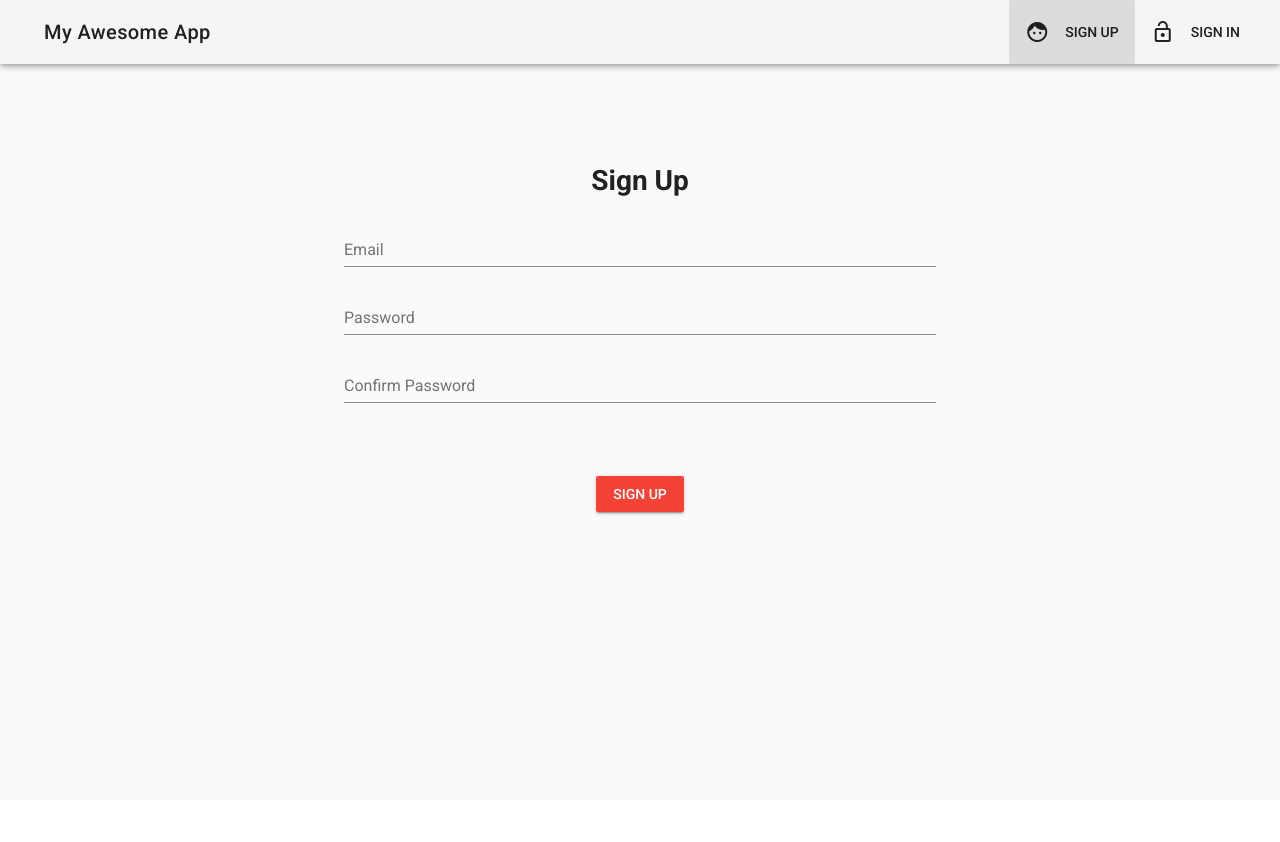
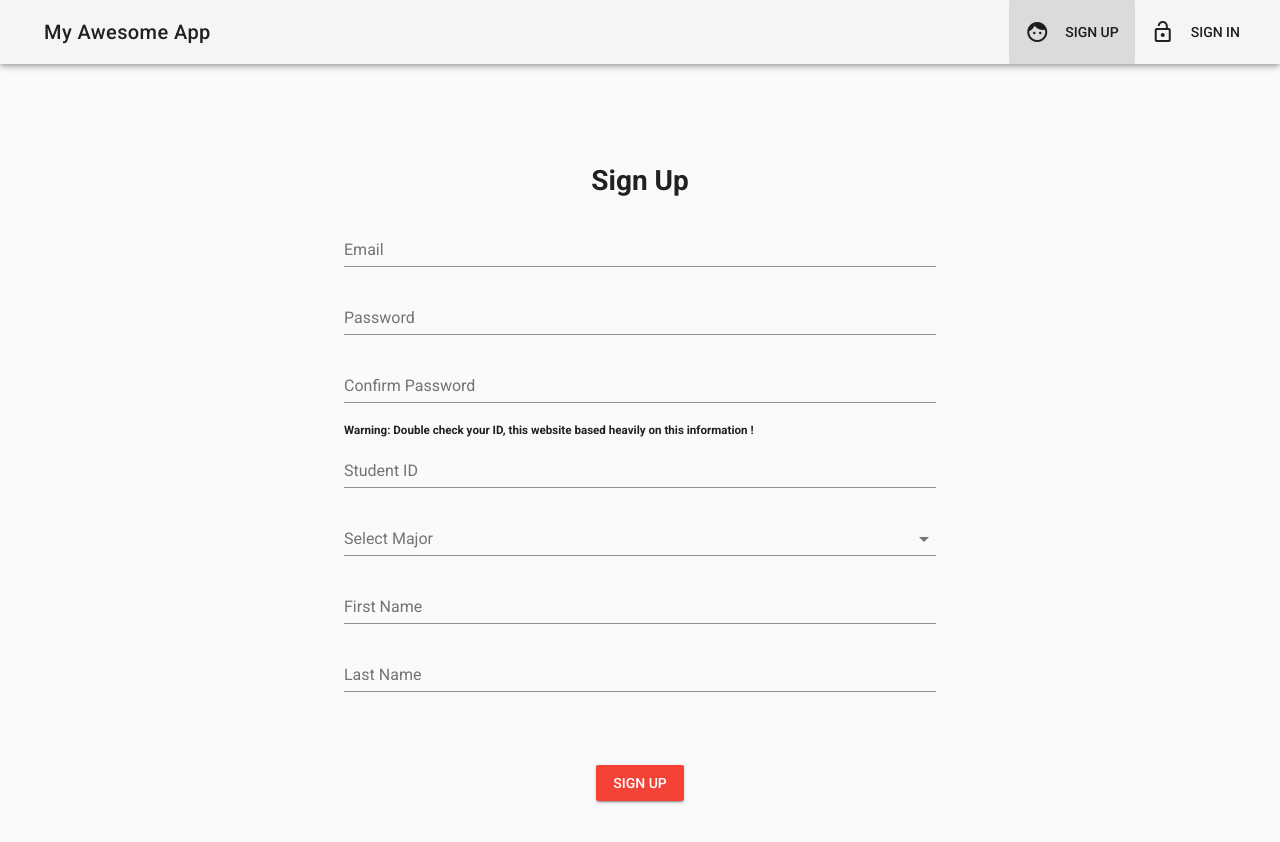
Before and after one commit to EFPs/Rapid2, a Vue app: page /signup in a window 1280 px wide. Shown: the top 842 px of the page. Before the commit the page ends 800 px from the top, so only its background shows below. Built offline with nearby package versions, Linux system fonts and the light colour scheme; no server answers.

Commit message:
Add Facebook and Google signIn, register page with,email,password,firstName,lastName,Major,SID. When signUp data DIDNT got save to firebase

```diff
--- a/src/components/Signin.vue
+++ b/src/components/Signin.vue
@@ -33,14 +33,21 @@
             <v-flex class="text-xs-center" mt-5>
               <v-btn color="primary" type="submit">Sign In</v-btn>
             </v-flex>
+
           </v-layout>
         </form>
+      </v-flex>
+      <v-flex class="text-xs-center" mt-5>
+        <v-btn dark true v-on:click="facebookSignIn" color="facebook" type="submit">Sign In using Facebook</v-btn>
+        <v-btn dark true v-on:click="googleSignIn" color="google" type="submit">Sign In using Google</v-btn>
       </v-flex>
     </v-layout>
   </v-container>
 </template>
 
 <script>
+import {faceProvider, auth, gooProvider} from '../firebase'
+
 export default {
   data () {
     return {
@@ -50,6 +57,12 @@ export default {
     }
   },
   methods: {
+    googleSignIn: function () {
+      auth.signInWithPopup(gooProvider).then((result) => { this.$store.dispatch('socialMediaSignUp', result.user) })
+    },
+    facebookSignIn: function () {
+      auth.signInWithPopup(faceProvider).then((result) => { this.$store.dispatch('socialMediaSignUp', result.user) })
+    },
     userSignIn () {
       this.$store.dispatch('userSignIn', { email: this.email, password: this.password })
     }
--- a/src/components/Signup.vue
+++ b/src/components/Signup.vue
@@ -18,6 +18,7 @@
                 label="Email"
                 id="email"
                 type="email"
+                color="textBox"
                 v-model="email"
                 required></v-text-field>
             </v-flex>
@@ -27,6 +28,7 @@
                 label="Password"
                 id="password"
                 type="password"
+                color="textBox"
                 v-model="password"
                 required></v-text-field>
             </v-flex>
@@ -36,10 +38,57 @@
                 label="Confirm Password"
                 id="confirmPassword"
                 type="password"
+                color="textBox"
                 required
                 v-model="passwordConfirm"
                 :rules="[comparePasswords]"
                 ></v-text-field>
+            </v-flex>
+            <v-flex>
+              <h5 color="red">Warning: Double check your ID, this website based heavily on this information !</h5>
+              <v-text-field
+                name="sid"
+                label="Student ID"
+                id="sid"
+                type="text"
+                color="textBox"
+                required
+                v-model="sid"
+              ></v-text-field>
+            </v-flex>
+            <v-flex xs6>
+              <v-select
+                name="major"
+                :items="majors"
+                v-model="major"
+                label="Select Major"
+                item-text="major"
+                color="textBox"
+                autocomplete
+                required
+              ></v-select>
+            </v-flex>
+            <v-flex>
+              <v-text-field
+                name="firstName"
+                label="First Name"
+                id="firstName"
+                type="text"
+                required
+                color="textBox"
+                v-model="firstName"
+              ></v-text-field>
+            </v-flex>
+            <v-flex>
+              <v-text-field
+                name="lastName"
+                label="Last Name"
+                id="lastName"
+                type="text"
+                required
+                color="textBox"
+                v-model="lastName"
+              ></v-text-field>
             </v-flex>
             <v-flex class="text-xs-center" mt-5>
               <v-btn color="primary" type="submit" :disabled="loading">Sign Up</v-btn>
@@ -55,10 +104,19 @@
 export default {
   data () {
     return {
+      major: '',
+      firstName: '',
+      lastName: '',
       email: '',
       password: '',
       passwordConfirm: '',
-      alert: false
+      alert: false,
+      sid: '',
+      majors: [
+        { major: 'ICCS' },
+        { major: 'ICMK' },
+        { major: 'ICPY' }
+      ]
     }
   },
   computed: {
@@ -77,7 +135,7 @@ export default {
       if (this.comparePasswords !== true) {
         return
       }
-      this.$store.dispatch('userSignUp', { email: this.email, password: this.password })
+      this.$store.dispatch('userSignUp', { email: this.email, password: this.password, firstName: this.firstName, lastName: this.lastName, sid: this.sid, major: this.major })
     }
   },
   watch: {
--- a/src/firebase.js
+++ b/src/firebase.js
@@ -14,3 +14,5 @@ firebase.initializeApp(config)
 export default firebase
 export const db = firebase.database()
 export const auth = firebase.auth()
+export const faceProvider = new firebase.auth.FacebookAuthProvider();
+export const gooProvider = new firebase.auth.GoogleAuthProvider();
--- a/src/main.js
+++ b/src/main.js
@@ -15,14 +15,20 @@ Vue.use(Vuetify, {
     error: "#f44336",
     warning: "#ffeb3b",
     info: "#2196f3",
-    success: "#4caf50"
+    success: "#4caf50",
+    facebook: "#3B5998",
+    google: "#db3236",
+    textBox: "#000000",
+    b: "#FFFFFF"
   }
 })
 
 Vue.config.productionTip = false
 
 const unsubscribe = firebase.auth()
+
 .onAuthStateChanged((firebaseUser) => {
+  console.log("User Changes")
   new Vue({
     el: '#app',
     router,
--- a/src/store/index.js
+++ b/src/store/index.js
@@ -1,7 +1,8 @@
 import Vue from 'vue'
 import Vuex from 'vuex'
-import firebase from '@/firebase'
+// import firebase from '@/firebase'
 import router from '@/router'
+import {auth, db} from '../firebase'
 
 Vue.use(Vuex)
 
@@ -26,12 +27,14 @@ export const store = new Vuex.Store({
   actions: {
     userSignUp ({commit}, payload) {
       commit('setLoading', true)
-      firebase.auth().createUserWithEmailAndPassword(payload.email, payload.password)
+      auth.createUserWithEmailAndPassword(payload.email, payload.password)
       .then(firebaseUser => {
         commit('setUser', {email: firebaseUser.email})
+        db.ref('users/' + payload.sid).push({ sid: payload.sid, email: payload.email, firstName: payload.firstName, lastName: payload.lastName, major: payload.major })
         commit('setLoading', false)
         router.push('/home')
-      })
+      }).then(() => { console.log('Current User ', auth.currentUser) })
+        // .then(() => { db.ref('users/' + payload.sid).push({ sid: payload.sid, email: payload.email, firstName: payload.firstName, lastName: payload.lastName, major: payload.major }) })
       .catch(error => {
         commit('setError', error.message)
         commit('setLoading', false)
@@ -39,7 +42,7 @@ export const store = new Vuex.Store({
     },
     userSignIn ({commit}, payload) {
       commit('setLoading', true)
-      firebase.auth().signInWithEmailAndPassword(payload.email, payload.password)
+      auth.signInWithEmailAndPassword(payload.email, payload.password)
       .then(firebaseUser => {
         commit('setUser', {email: firebaseUser.email})
         commit('setLoading', false)
@@ -55,9 +58,13 @@ export const store = new Vuex.Store({
       commit('setUser', {email: payload.email})
     },
     userSignOut ({commit}) {
-      firebase.auth().signOut()
+      auth.signOut()
       commit('setUser', null)
       router.push('/')
+    },
+    socialMediaSignUp ({commit}, payload) {
+      commit('setUser', payload)
+      router.push('/home')
     }
   },
   getters: {
```
